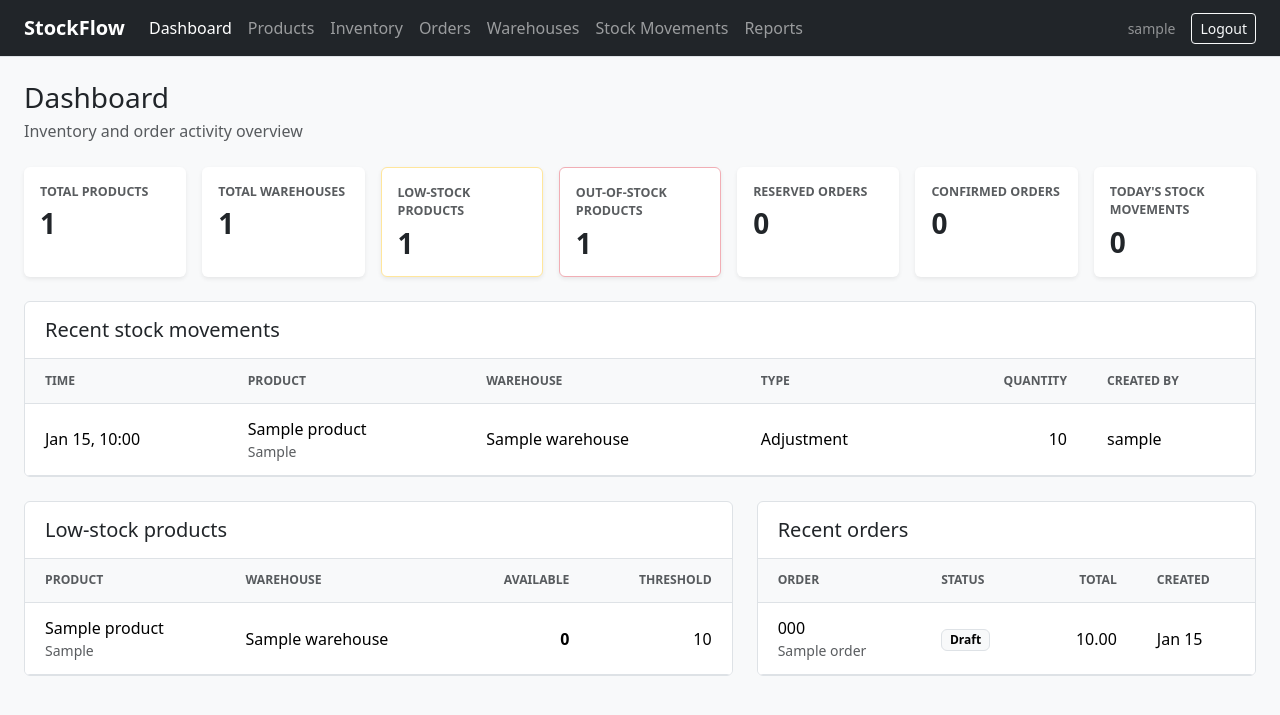
After one commit to furkancannkrks/stockflow, a Django app: page / in a window 1280 px wide. The commit adds this page. Shown: the top 715 px of the page. Run offline with Django 5.2, Linux system fonts and the light colour scheme; a user stored in the database is signed in; tables that the repository leaves empty hold one stand-in row (values such as "Sample post"); parts of the project's set-up code (start-up, migrations or seed data) failed here and were passed over.

Commit message:
feat: add authenticated dashboard interface

```diff
--- a/apps/inventory/selectors.py
+++ b/apps/inventory/selectors.py
@@ -15,3 +15,9 @@ def low_stock_inventory(queryset=None):
     return inventory_with_available_quantity(queryset).filter(
         available_quantity_value__lte=F("product__low_stock_threshold")
     )
+
+
+def out_of_stock_inventory(queryset=None):
+    return inventory_with_available_quantity(queryset).filter(
+        available_quantity_value__lte=0
+    )
--- a/apps/products/selectors.py
+++ b/apps/products/selectors.py
@@ -1,7 +1,7 @@
 from django.db.models import Exists, OuterRef
 
 from apps.inventory.models import Inventory
-from apps.inventory.selectors import low_stock_inventory
+from apps.inventory.selectors import low_stock_inventory, out_of_stock_inventory
 
 
 def low_stock_inventory_for_product():
@@ -14,3 +14,15 @@ def annotate_product_low_stock(queryset):
     return queryset.annotate(
         has_low_stock=Exists(low_stock_inventory_for_product())
     )
+
+
+def out_of_stock_inventory_for_product():
+    return out_of_stock_inventory(
+        Inventory.objects.filter(product_id=OuterRef("pk"))
+    )
+
+
+def annotate_product_stock_status(queryset):
+    return annotate_product_low_stock(queryset).annotate(
+        has_out_of_stock=Exists(out_of_stock_inventory_for_product())
+    )
--- /dev/null
+++ b/apps/reports/browser_views.py
@@ -0,0 +1,14 @@
+from django.views.generic import TemplateView
+
+from apps.reports.selectors import dashboard_data
+from apps.users.permissions import StockFlowUserRequiredMixin, is_manager
+
+
+class DashboardView(StockFlowUserRequiredMixin, TemplateView):
+    template_name = "reports/dashboard.html"
+
+    def get_context_data(self, **kwargs):
+        context = super().get_context_data(**kwargs)
+        context.update(dashboard_data())
+        context["can_export_reports"] = is_manager(self.request.user)
+        return context
--- a/config/settings.py
+++ b/config/settings.py
@@ -132,7 +132,7 @@ AUTH_PASSWORD_VALIDATORS = [
 
 AUTH_USER_MODEL = "users.User"
 LOGIN_URL = "login"
-LOGIN_REDIRECT_URL = "/api/"
+LOGIN_REDIRECT_URL = "dashboard"
 LOGOUT_REDIRECT_URL = "/login/"
 
 
--- a/config/urls.py
+++ b/config/urls.py
@@ -3,6 +3,8 @@ from django.contrib import admin
 from django.http import JsonResponse
 from django.urls import include, path
 from drf_spectacular.views import SpectacularAPIView, SpectacularSwaggerView
+
+from apps.reports.browser_views import DashboardView
 
 
 def health_check(request):
@@ -16,4 +18,5 @@ urlpatterns = [
     path("api/schema/", SpectacularAPIView.as_view(), name="schema"),
     path("api/docs/", SpectacularSwaggerView.as_view(url_name="schema"), name="swagger-ui"),
     path("health/", health_check, name="health_check"),
+    path("", DashboardView.as_view(), name="dashboard"),
 ]
--- /dev/null
+++ b/static/css/stockflow.css
@@ -0,0 +1,59 @@
+body {
+  min-width: 320px;
+}
+
+.navbar-brand {
+  letter-spacing: 0;
+}
+
+.card,
+.dashboard-section {
+  border-radius: 6px;
+}
+
+.metric-label {
+  color: var(--bs-secondary-color);
+  font-size: 0.78rem;
+  font-weight: 600;
+  text-transform: uppercase;
+}
+
+.metric-value {
+  font-size: 1.75rem;
+  font-weight: 700;
+  line-height: 1.2;
+  margin-top: 0.35rem;
+}
+
+.dashboard-section {
+  background: var(--bs-body-bg);
+  border: 1px solid var(--bs-border-color);
+  overflow: hidden;
+}
+
+.section-heading {
+  border-bottom: 1px solid var(--bs-border-color);
+  padding: 1rem 1.25rem;
+}
+
+.dashboard-section .table > :not(caption) > * > * {
+  padding: 0.8rem 1.25rem;
+}
+
+.dashboard-section thead th {
+  background: var(--bs-tertiary-bg);
+  color: var(--bs-secondary-color);
+  font-size: 0.76rem;
+  font-weight: 600;
+  text-transform: uppercase;
+}
+
+.empty-state {
+  color: var(--bs-secondary-color) !important;
+  padding: 2.5rem 1.25rem !important;
+  text-align: center;
+}
+
+.tabular-numbers {
+  font-variant-numeric: tabular-nums;
+}
--- /dev/null
+++ b/templates/base.html
@@ -0,0 +1,22 @@
+{% load static %}
+<!doctype html>
+<html lang="en">
+<head>
+  <meta charset="utf-8">
+  <meta name="viewport" content="width=device-width, initial-scale=1">
+  <title>{% block title %}StockFlow{% endblock %}</title>
+  <link href="https://cdn.jsdelivr.net/npm/bootstrap@5.3.8/dist/css/bootstrap.min.css" rel="stylesheet">
+  <link href="{% static 'css/stockflow.css' %}" rel="stylesheet">
+</head>
+<body class="{% block body_class %}bg-body-tertiary{% endblock %}">
+  {% block navigation %}
+    {% if user.is_authenticated %}
+      {% include "partials/navigation.html" %}
+    {% endif %}
+  {% endblock %}
+  <main class="{% block main_class %}container-fluid px-4 py-4{% endblock %}">
+    {% block content %}{% endblock %}
+  </main>
+  <script src="https://cdn.jsdelivr.net/npm/bootstrap@5.3.8/dist/js/bootstrap.bundle.min.js"></script>
+</body>
+</html>
--- /dev/null
+++ b/templates/partials/navigation.html
@@ -0,0 +1,30 @@
+<nav class="navbar navbar-expand-xl navbar-dark bg-dark border-bottom" aria-label="Primary navigation">
+  <div class="container-fluid px-4">
+    <a class="navbar-brand fw-semibold" href="{% url 'dashboard' %}">StockFlow</a>
+    <button class="navbar-toggler" type="button" data-bs-toggle="collapse" data-bs-target="#stockflowNavigation" aria-controls="stockflowNavigation" aria-expanded="false" aria-label="Toggle navigation">
+      <span class="navbar-toggler-icon"></span>
+    </button>
+    <div class="collapse navbar-collapse" id="stockflowNavigation">
+      <ul class="navbar-nav me-auto mb-2 mb-xl-0">
+        <li class="nav-item"><a class="nav-link active" aria-current="page" href="{% url 'dashboard' %}">Dashboard</a></li>
+        <li class="nav-item"><a class="nav-link" href="{% url 'dashboard' %}#low-stock-products">Products</a></li>
+        <li class="nav-item"><a class="nav-link" href="{% url 'dashboard' %}#low-stock-products">Inventory</a></li>
+        <li class="nav-item"><a class="nav-link" href="{% url 'dashboard' %}#recent-orders">Orders</a></li>
+        <li class="nav-item"><a class="nav-link" href="{% url 'dashboard' %}#summary">Warehouses</a></li>
+        <li class="nav-item"><a class="nav-link" href="{% url 'dashboard' %}#recent-stock-movements">Stock Movements</a></li>
+        {% if can_export_reports %}
+          <li class="nav-item"><a class="nav-link" href="{% url 'low-stock-csv' %}">Reports</a></li>
+        {% else %}
+          <li class="nav-item"><span class="nav-link disabled" aria-disabled="true">Reports</span></li>
+        {% endif %}
+      </ul>
+      <div class="d-flex align-items-center gap-3 text-white-50">
+        <span class="small">{{ user.username }}</span>
+        <form method="post" action="{% url 'logout' %}">
+          {% csrf_token %}
+          <button class="btn btn-outline-light btn-sm" type="submit">Logout</button>
+        </form>
+      </div>
+    </div>
+  </div>
+</nav>
--- /dev/null
+++ b/templates/reports/dashboard.html
@@ -0,0 +1,106 @@
+{% extends "base.html" %}
+
+{% block title %}Dashboard | StockFlow{% endblock %}
+
+{% block content %}
+  <div class="d-flex justify-content-between align-items-center mb-4">
+    <div>
+      <h1 class="h3 mb-1">Dashboard</h1>
+      <p class="text-body-secondary mb-0">Inventory and order activity overview</p>
+    </div>
+  </div>
+
+  <section id="summary" class="row g-3 mb-4" aria-label="Summary">
+    <div class="col-sm-6 col-lg-4 col-xl">
+      <div class="card h-100 border-0 shadow-sm"><div class="card-body"><div class="metric-label">Total products</div><div class="metric-value">{{ total_products }}</div></div></div>
+    </div>
+    <div class="col-sm-6 col-lg-4 col-xl">
+      <div class="card h-100 border-0 shadow-sm"><div class="card-body"><div class="metric-label">Total warehouses</div><div class="metric-value">{{ total_warehouses }}</div></div></div>
+    </div>
+    <div class="col-sm-6 col-lg-4 col-xl">
+      <div class="card h-100 border-warning-subtle shadow-sm"><div class="card-body"><div class="metric-label">Low-stock products</div><div class="metric-value">{{ low_stock_products }}</div></div></div>
+    </div>
+    <div class="col-sm-6 col-lg-4 col-xl">
+      <div class="card h-100 border-danger-subtle shadow-sm"><div class="card-body"><div class="metric-label">Out-of-stock products</div><div class="metric-value">{{ out_of_stock_products }}</div></div></div>
+    </div>
+    <div class="col-sm-6 col-lg-4 col-xl">
+      <div class="card h-100 border-0 shadow-sm"><div class="card-body"><div class="metric-label">Reserved orders</div><div class="metric-value">{{ reserved_orders }}</div></div></div>
+    </div>
+    <div class="col-sm-6 col-lg-4 col-xl">
+      <div class="card h-100 border-0 shadow-sm"><div class="card-body"><div class="metric-label">Confirmed orders</div><div class="metric-value">{{ confirmed_orders }}</div></div></div>
+    </div>
+    <div class="col-sm-6 col-lg-4 col-xl">
+      <div class="card h-100 border-0 shadow-sm"><div class="card-body"><div class="metric-label">Today's stock movements</div><div class="metric-value">{{ today_stock_movements }}</div></div></div>
+    </div>
+  </section>
+
+  <section id="recent-stock-movements" class="dashboard-section mb-4">
+    <div class="section-heading"><h2 class="h5 mb-0">Recent stock movements</h2></div>
+    <div class="table-responsive">
+      <table class="table table-hover align-middle mb-0">
+        <thead><tr><th>Time</th><th>Product</th><th>Warehouse</th><th>Type</th><th class="text-end">Quantity</th><th>Created by</th></tr></thead>
+        <tbody>
+          {% for movement in recent_stock_movements %}
+            <tr>
+              <td class="text-nowrap">{{ movement.created_at|date:"M j, H:i" }}</td>
+              <td><span class="fw-medium">{{ movement.inventory.product.name }}</span><div class="small text-body-secondary">{{ movement.inventory.product.sku }}</div></td>
+              <td>{{ movement.inventory.warehouse.name }}</td>
+              <td>{{ movement.get_movement_type_display }}</td>
+              <td class="text-end tabular-numbers">{{ movement.quantity }}</td>
+              <td>{{ movement.created_by|default:"System" }}</td>
+            </tr>
+          {% empty %}
+            <tr><td colspan="6" class="empty-state">No stock movements yet.</td></tr>
+          {% endfor %}
+        </tbody>
+      </table>
+    </div>
+  </section>
+
+  <div class="row g-4">
+    <div class="col-xl-7">
+      <section id="low-stock-products" class="dashboard-section h-100">
+        <div class="section-heading"><h2 class="h5 mb-0">Low-stock products</h2></div>
+        <div class="table-responsive">
+          <table class="table table-hover align-middle mb-0">
+            <thead><tr><th>Product</th><th>Warehouse</th><th class="text-end">Available</th><th class="text-end">Threshold</th></tr></thead>
+            <tbody>
+              {% for inventory in low_stock_inventory %}
+                <tr>
+                  <td><span class="fw-medium">{{ inventory.product.name }}</span><div class="small text-body-secondary">{{ inventory.product.sku }}</div></td>
+                  <td>{{ inventory.warehouse.name }}</td>
+                  <td class="text-end tabular-numbers fw-semibold">{{ inventory.available_quantity_value }}</td>
+                  <td class="text-end tabular-numbers">{{ inventory.product.low_stock_threshold }}</td>
+                </tr>
+              {% empty %}
+                <tr><td colspan="4" class="empty-state">No low-stock products.</td></tr>
+              {% endfor %}
+            </tbody>
+          </table>
+        </div>
+      </section>
+    </div>
+    <div class="col-xl-5">
+      <section id="recent-orders" class="dashboard-section h-100">
+        <div class="section-heading"><h2 class="h5 mb-0">Recent orders</h2></div>
+        <div class="table-responsive">
+          <table class="table table-hover align-middle mb-0">
+            <thead><tr><th>Order</th><th>Status</th><th class="text-end">Total</th><th>Created</th></tr></thead>
+            <tbody>
+              {% for order in recent_orders %}
+                <tr>
+                  <td><span class="fw-medium">{{ order.order_number }}</span><div class="small text-body-secondary">{{ order.customer_name }}</div></td>
+                  <td><span class="badge text-bg-light border">{{ order.get_status_display }}</span></td>
+                  <td class="text-end tabular-numbers">{{ order.total_amount }}</td>
+                  <td class="text-nowrap">{{ order.created_at|date:"M j" }}</td>
+                </tr>
+              {% empty %}
+                <tr><td colspan="4" class="empty-state">No orders yet.</td></tr>
+              {% endfor %}
+            </tbody>
+          </table>
+        </div>
+      </section>
+    </div>
+  </div>
+{% endblock %}
```
Also changed, not shown: apps/reports/selectors.py (added, +53 -0 lines), templates/registration/login.html (+10 -30 lines), tests/test_dashboard.py (added, +198 -0 lines), tests/test_permissions.py (+1 -1 lines).
